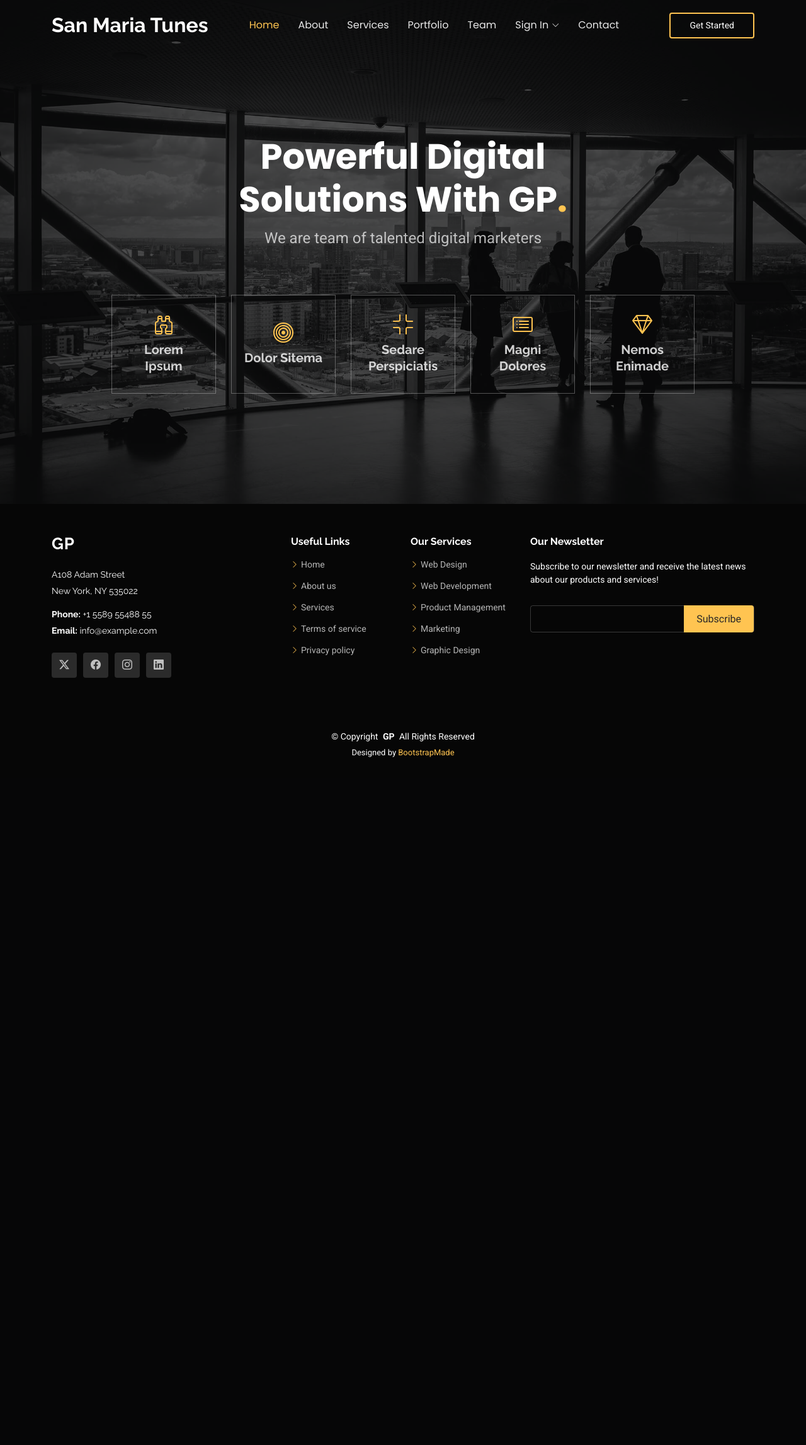
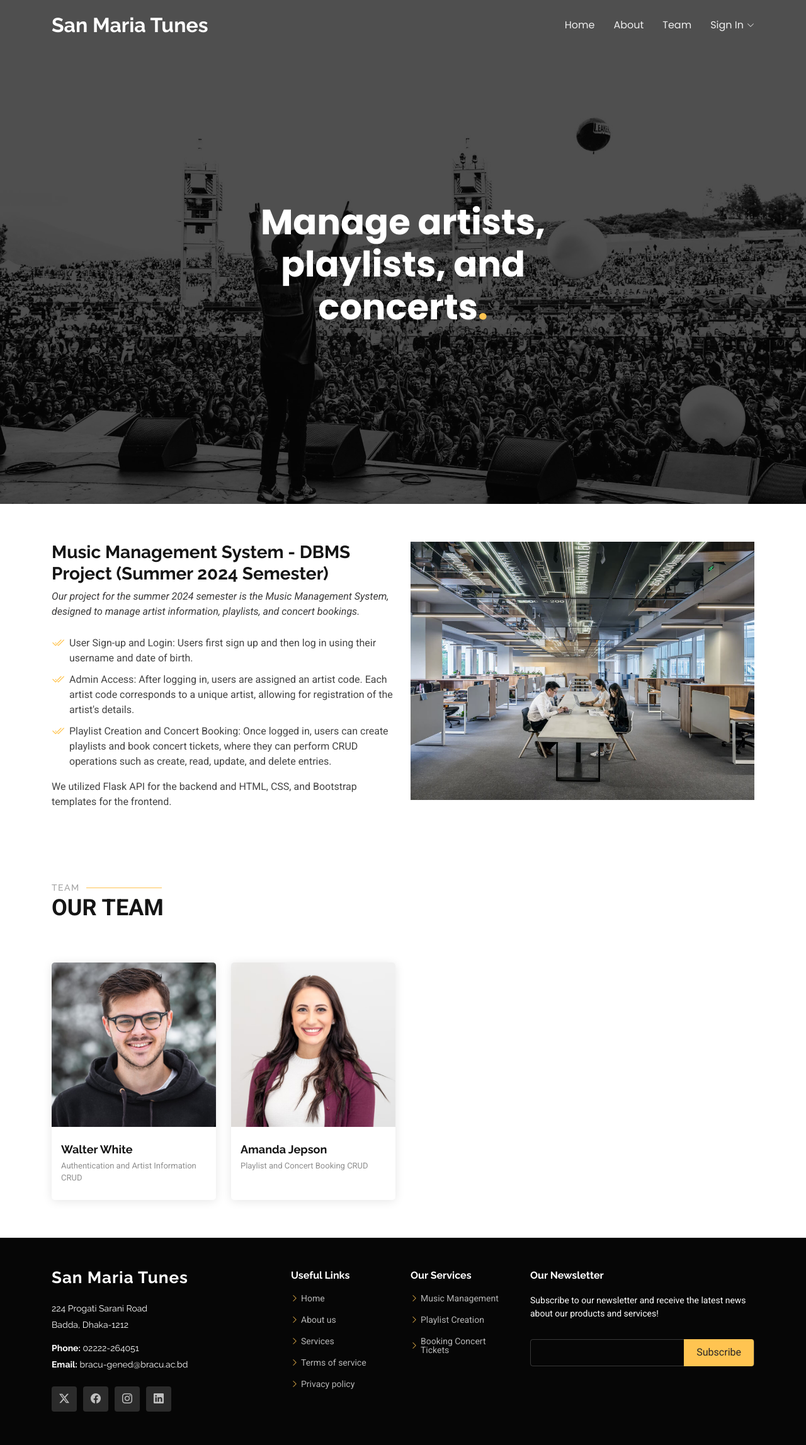
Before and after one commit to idkcode68/DBMS370, a Flask app: page / in a window 1280 px wide. Shown: the whole page at 63% size. Before the commit the page ends 1202 px from the top, so only its background shows below. Run offline with Flask 3, Linux system fonts and the light colour scheme; some libraries are stand-ins or nearby versions.

Commit message:
officially the project is finished, if necessary might some changes

```diff
--- a/backend/main.py
+++ b/backend/main.py
@@ -7,6 +7,8 @@
 from sqlalchemy import text
 import json
 from flask.helpers import url_for
+from datetime import datetime
+from flask_login import current_user
 
 # from flask_mail import Mail
 
@@ -76,19 +78,38 @@
     Records = db.Column(db.Integer)
     Label = db.Column(db.String(100))
 
-class Trackallot(db.Model):
-    id=db.Column(db.Integer,primary_key=True)
-    name=db.Column(db.String(20),unique=True)
-    genretype=db.Column(db.String(100))
-    Acode=db.Column(db.String(20))
-    duration=db.Column(db.Integer)
-    albumname=db.Column(db.String(100))
-    albumlabel=db.Column(db.String(100))
-    releasedate = db.Column(db.Date)
+
+
+class Playlist(db.Model):
+    id = db.Column(db.Integer, primary_key=True)
+    title = db.Column(db.String(200), nullable=False)
+    artist = db.Column(db.String(100), nullable=False)
+    album = db.Column(db.String(100), nullable=True)
+    date_added = db.Column(db.DateTime, default=datetime.utcnow)
+
+
+    def __repr__(self):
+        return '<Playlist %r>' % self.id
 
 
 
 
+class Concert(db.Model):
+    id = db.Column(db.Integer, primary_key=True)
+    name = db.Column(db.String(100))
+    artist = db.Column(db.String(100))
+    date_added = db.Column(db.DateTime, default=datetime.utcnow)
+    location = db.Column(db.String(100))
+
+    def __repr__(self):
+        return '<Concert %r>' % self.id
+
+
+
+
+
+
+# (db.Model) er kaaj ki?
 
 
 @app.route("/")
@@ -188,32 +209,30 @@
 # Rename the function to avoid name collision with the model
 @app.route('/addArtistUser', methods=['POST', 'GET'])
 def artistuser():
-
-    if 'user' in session and session['user']=="admin":
-
+    if 'user' in session and session['user'] == "admin":
         if request.method == "POST":
             Acode = request.form.get('Acode')
             email = request.form.get('email')
             password = request.form.get('password')
-            # encpassword = generate_password_hash(password)
-            Acode=Acode.upper()
-            # Use the model to query the database
+            Acode = Acode.upper()
+
             emailUser = Artistuser.query.filter_by(email=email).first()
             if emailUser:
                 flash("Email is already taken", "warning")
+                return render_template("addArtistUser.html")
 
-            query=Artistuser(Acode=Acode,email=email,password=password)
+            query = Artistuser(Acode=Acode, email=email, password=password)
             db.session.add(query)
             db.session.commit()
 
-
-            flash("Data Inserted Successfully", "warning")
-            return render_template("addArtistUser.html")
-
+            flash("Data Inserted Successfully", "success")
+            return redirect('/addArtistUser')
 
     else:
         flash("Login and try Again", "warning")
-        return render_template("addArtistUser.html")
+        return redirect('/login')
+    return render_template("addArtistUser.html")
+
 
 
 
@@ -223,6 +242,11 @@
 # testing whether db is connected or not
 # pore eita try korsi, its actually not connected at all
 # testing wheather db is connected or not
+
+with app.app_context():
+    db.create_all()
+
+
 @app.route("/test")
 def test():
     try:
@@ -265,7 +289,7 @@
         aduser = Artistdata.query.filter_by(Acode=Acode).first()
         if aduser:
             flash("Data is already Present you can update it", "primary")
-            return render_template("artistdata.html", postsdata=postsdata)  # Ensure postsdata is passed
+            return render_template("artistdata.html", postsdata=postsdata)
         if auser:
             query = Artistdata(Acode=Acode, Aname=Aname, Genre=Genre, Records=Records, Label=Label)
             db.session.add(query)
@@ -276,15 +300,20 @@
             flash("Artist Code does not exist", "warning")
             return redirect('/addartistinfo')
 
-    return render_template("artistdata.html", postsdata=postsdata)  # Ensure postsdata is passed
+    return render_template("artistdata.html", postsdata=postsdata)
+  # Ensure postsdata is passed
 
 
 
 
-@app.route("/aedit/<string:id>", methods=['POST','GET'])
+@app.route("/aedit/<string:id>", methods=['POST', 'GET'])
 @login_required
 def aedit(id):
-    posts = Artistdata.query.filter_by(id=id).first()
+    post = Artistdata.query.filter_by(id=id).first()
+    if not post:
+        flash("Record not found", "danger")
+        return redirect('/addartistinfo')
+
     if request.method == "POST":
         Acode = request.form.get('Acode')
         Aname = request.form.get('Aname')
@@ -292,30 +321,158 @@
         Records = request.form.get('Records')
         Label = request.form.get('Label')
         Acode = Acode.upper()
-        post = Artistdata.query.filter_by(id=id).first()
+
         post.Acode = Acode
         post.Aname = Aname
         post.Genre = Genre
         post.Records = Records
         post.Label = Label
         db.session.commit()
-        flash("Slot Updated", "danger")
-        # Redirect instead of rendering to avoid the issue
+        flash("Slot Updated", "success")
         return redirect('/addartistinfo')
 
-    return render_template("aedit.html", posts=posts)
+    return render_template("aedit.html", posts=post)
 
 
-@app.route("/adelete/<string:id>",methods=['POST','GET'])
+
+@app.route("/adelete/<string:id>", methods=['POST', 'GET'])
 @login_required
 def adelete(id):
-    post=Artistdata.query.filter_by(id=id).first()
+    post = Artistdata.query.filter_by(id=id).first()
+    if not post:
+        flash("Record not found", "danger")
+        return redirect('/addartistinfo')
+
     db.session.delete(post)
     db.session.commit()
-    flash("Date Deleted","danger")
+    flash("Data Deleted", "success")
     return redirect('/addartistinfo')
 
 
 
+# playlist_CRUD
 
-app.run(debug=True)
+
+@app.route('/makeplaylist', methods=['POST', 'GET'])
+@login_required
+def makeplaylist():
+    if request.method == 'POST':
+        playlist_title = request.form['title']
+        playlist_artist = request.form['artist']
+        playlist_album = request.form['album']
+        new_playlist = Playlist(title=playlist_title, artist=playlist_artist, album=playlist_album)
+
+        try:
+            db.session.add(new_playlist)
+            db.session.commit()
+            return redirect('/makeplaylist')  # Update the redirect path
+        except:
+            return 'There was an issue adding your track to the playlist'
+
+    else:
+        playlists = Playlist.query.order_by(Playlist.date_added).all()
+        return render_template('pindex.html', playlists=playlists)
+
+
+
+@app.route('/pupdate/<int:id>', methods=['GET', 'POST'])
+@login_required
+def update(id):
+    playlist = Playlist.query.get_or_404(id)
+
+    if request.method == 'POST':
+        playlist.title = request.form['title']
+        playlist.artist = request.form['artist']
+        playlist.album = request.form['album']
+
+        try:
+            db.session.commit()
+            return redirect('/makeplaylist')
+        except:
+            return 'There was an issue updating your track in the playlist'
+
+    else:
+        return render_template('pupdate.html', playlist=playlist)
+
+
+
+
+
+@app.route('/pdelete/<int:id>')
+@login_required
+def delete(id):
+    playlist_to_delete = Playlist.query.get_or_404(id)
+
+    try:
+        db.session.delete(playlist_to_delete)
+        db.session.commit()
+        return redirect('/makeplaylist')
+    except:
+        return 'There was a problem deleting that track from the playlist'
+
+
+
+
+
+# take help from the playlist
+
+
+# Book concert route
+@app.route('/bookconcert', methods=['POST', 'GET'])
+@login_required
+def bookconcert():
+    if request.method == 'POST':
+        concert_name = request.form['name']
+        concert_artist = request.form['artist']
+        concert_location = request.form['location']
+        new_concert_booking = Concert(name=concert_name, artist=concert_artist, location=concert_location)
+
+        try:
+            db.session.add(new_concert_booking)
+            db.session.commit()
+            return redirect('/bookconcert')  # Update the redirect path
+        except:
+            return 'There was an issue booking your concert slot'
+    else:
+        concerts = Concert.query.order_by(Concert.date_added).all()
+        return render_template('cindex.html', concerts=concerts)
+
+
+# Update concert route
+@app.route('/cupdate/<int:id>', methods=['GET', 'POST'])
+@login_required
+def cupdate(id):
+    concert = Concert.query.get_or_404(id)
+
+    if request.method == 'POST':
+        concert.name = request.form['name']
+        concert.artist = request.form['artist']
+        concert.location = request.form['location']
+
+        try:
+            db.session.commit()
+            return redirect('/bookconcert')
+        except:
+            return 'There was an issue updating your concert booking'
+    else:
+        return render_template('cupdate.html', concert=concert)
+
+# Delete concert route
+@app.route('/cdelete/<int:id>')
+@login_required
+def cdelete(id):
+    concert_to_delete = Concert.query.get_or_404(id)
+
+    try:
+        db.session.delete(concert_to_delete)
+        db.session.commit()
+        return redirect('/bookconcert')
+    except:
+        return 'There was a problem deleting the booking slot for the concert'
+
+
+
+
+
+if local_server:
+    app.run(debug=True)
--- a/backend/templates/base.html
+++ b/backend/templates/base.html
@@ -73,8 +73,6 @@
               <a href="/" class="active">Home<br /></a>
             </li>
             <li><a href="#about">About</a></li>
-            <li><a href="#services">Services</a></li>
-            <li><a href="#portfolio">Portfolio</a></li>
             <li><a href="#team">Team</a></li>
 
 {% if current_user.is_authenticated and current_user.Acode %}
@@ -87,9 +85,11 @@
 {% elif current_user.is_authenticated and current_user.name %}
             <li class="dropdown"><a href="/signup"><span>Welcome {{current_user.email}}</span><i class="bi bi-chevron-down toggle-dropdown"></i></a>
              <ul>
-               <li><a href="/trackallotment">Tracks Allotment</a></li>
+               <li><a href="/makeplaylist">Create Playlist</a></li>
+               <li><a href="/addartistinfo">Add Artist Data</a></li>
                <li><a href="/logout">Logout</a></li>
              </ul>
+             <li><a href="/bookconcert">Book Your Concert Tickets</a></li>
             </li>
 
 {% else %}
@@ -102,19 +102,21 @@
             </li>
             {% endif %}
 
-            <li><a href="#contact">Contact</a></li>
+
           </ul>
           <i class="mobile-nav-toggle d-xl-none bi bi-list"></i>
         </nav>
 
-        <a class="btn-getstarted" href="index.html#about">Get Started</a>
+
       </div>
     </header>
 
     <main class="main">
       <!-- Hero Section -->
       <section id="hero" class="hero section dark-background">
-        <img src="static/assets/img/hero-bg.jpg" alt="" data-aos="fade-in" />
+        <img src="static/assets/img/hip.jpg" alt="" data-aos="fade-in" />
+
+
 
         <div class="container">
           <div
@@ -123,67 +125,12 @@
             data-aos-delay="100"
           >
             <div class="col-xl-6 col-lg-8">
-              <h2>Powerful Digital Solutions With GP<span>.</span></h2>
-              <p>We are team of talented digital marketers</p>
+              <h2>Manage artists, playlists, and concerts<span>.</span></h2>
+
             </div>
           </div>
 
-          <div
-            class="row gy-4 mt-5 justify-content-center"
-            data-aos="fade-up"
-            data-aos-delay="200"
-          >
-            <div
-              class="col-xl-2 col-md-4"
-              data-aos="fade-up"
-              data-aos-delay="300"
-            >
-              <div class="icon-box">
-                <i class="bi bi-binoculars"></i>
-                <h3><a href="">Lorem Ipsum</a></h3>
-              </div>
-            </div>
-            <div
-              class="col-xl-2 col-md-4"
-              data-aos="fade-up"
-              data-aos-delay="400"
-            >
-              <div class="icon-box">
-                <i class="bi bi-bullseye"></i>
-                <h3><a href="">Dolor Sitema</a></h3>
-              </div>
-            </div>
-            <div
-              class="col-xl-2 col-md-4"
-              data-aos="fade-up"
-              data-aos-delay="500"
-            >
-              <div class="icon-box">
-                <i class="bi bi-fullscreen-exit"></i>
-                <h3><a href="">Sedare Perspiciatis</a></h3>
-              </div>
-            </div>
-            <div
-              class="col-xl-2 col-md-4"
-              data-aos="fade-up"
-              data-aos-delay="600"
-            >
-              <div class="icon-box">
-                <i class="bi bi-card-list"></i>
-                <h3><a href="">Magni Dolores</a></h3>
-              </div>
-            </div>
-            <div
-              class="col-xl-2 col-md-4"
-              data-aos="fade-up"
-              data-aos-delay="700"
-            >
-              <div class="icon-box">
-                <i class="bi bi-gem"></i>
-                <h3><a href="">Nemos Enimade</a></h3>
-              </div>
-            </div>
-          </div>
+
         </div>
       </section>
       <!-- /Hero Section -->
@@ -191,24 +138,111 @@
       {% block body %} {% endblock body %}
     </main>
 
+
+
+
+     <!-- About Section -->
+     <section id="about" class="about section">
+
+      <div class="container" data-aos="fade-up" data-aos-delay="100">
+
+        <div class="row gy-4">
+          <div class="col-lg-6 order-1 order-lg-2">
+            <img src="static/assets/img/about.jpg" class="img-fluid" alt="">
+          </div>
+          <div class="col-lg-6 order-2 order-lg-1 content">
+            <h3>Music Management System - DBMS Project (Summer 2024 Semester)</h3>
+            <p class="fst-italic">
+              Our project for the summer 2024 semester is the Music Management System, designed to manage artist information, playlists, and concert bookings.
+            </p>
+            <ul>
+              <li><i class="bi bi-check2-all"></i> <span>User Sign-up and Login: Users first sign up and then log in using their username and date of birth.</span></li>
+              <li><i class="bi bi-check2-all"></i> <span>Admin Access: After logging in, users are assigned an artist code. Each artist code corresponds to a unique artist, allowing for registration of the artist's details.</span></li>
+              <li><i class="bi bi-check2-all"></i> <span>Playlist Creation and Concert Booking: Once logged in, users can create playlists and book concert tickets, where they can perform CRUD operations such as create, read, update, and delete entries.</span></li>
+            </ul>
+            <p>
+              We utilized Flask API for the backend and HTML, CSS, and Bootstrap templates for the frontend.
+            </p>
+          </div>
+        </div>
+
+      </div>
+
+    </section><!-- /About Section -->
+
+
+    <!-- Team Section -->
+    <section id="team" class="team section">
+
+      <!-- Section Title -->
+      <div class="container section-title" data-aos="fade-up">
+        <h2>Team</h2>
+        <p>our Team</p>
+      </div><!-- End Section Title -->
+
+      <div class="container">
+
+        <div class="row gy-4">
+
+          <div class="col-lg-3 col-md-6 d-flex align-items-stretch" data-aos="fade-up" data-aos-delay="100">
+            <div class="team-member">
+              <div class="member-img">
+                <img src="static/assets/img/team/team-1.jpg" class="img-fluid" alt="">
+
+              </div>
+              <div class="member-info">
+                <h4>Walter White</h4>
+                <span>Authentication and Artist Information CRUD</span>
+              </div>
+            </div>
+          </div><!-- End Team Member -->
+
+
+
+
+
+          <div class="col-lg-3 col-md-6 d-flex align-items-stretch" data-aos="fade-up" data-aos-delay="400">
+            <div class="team-member">
+              <div class="member-img">
+                <img src="static/assets/img/team/team-4.jpg" class="img-fluid" alt="">
+              </div>
+              <div class="member-info">
+                <h4>Amanda Jepson</h4>
+                <span>Playlist and Concert Booking CRUD</span>
+              </div>
+            </div>
+          </div><!-- End Team Member -->
+
+        </div>
+
+      </div>
+
+    </section><!-- /Team Section -->
+
+
+
+
+
+
+
     <footer id="footer" class="footer dark-background">
       <div class="footer-top">
         <div class="container">
           <div class="row gy-4">
             <div class="col-lg-4 col-md-6 footer-about">
               <a href="index.html" class="logo d-flex align-items-center">
-                <span class="sitename">GP</span>
+                <span class="sitename">San Maria Tunes</span>
               </a>
               <div class="footer-contact pt-3">
-                <p>A108 Adam Street</p>
-                <p>New York, NY 535022</p>
+                <p>224 Progati Sarani Road</p>
+                <p>Badda, Dhaka-1212</p>
                 <p class="mt-3">
-                  <strong>Phone:</strong> <span>+1 5589 55488 55</span>
+                  <strong>Phone:</strong> <span>02222-264051</span>
                 </p>
-                <p><strong>Email:</strong> <span>info@example.com</span></p>
+                <p><strong>Email:</strong> <span>bracu-gened@bracu.ac.bd</span></p>
               </div>
               <div class="social-links d-flex mt-4">
-                <a href=""><i class="bi bi-twitter-x"></i></a>
+                <a href="https://www.youtube.com/watch?v=xvFZjo5PgG0"><i class="bi bi-twitter-x"></i></a>
                 <a href=""><i class="bi bi-facebook"></i></a>
                 <a href=""><i class="bi bi-instagram"></i></a>
                 <a href=""><i class="bi bi-linkedin"></i></a>
@@ -243,22 +277,15 @@
               <ul>
                 <li>
                   <i class="bi bi-chevron-right"></i>
-                  <a href="#"> Web Design</a>
+                  <a href="#"> Music Management</a>
                 </li>
                 <li>
                   <i class="bi bi-chevron-right"></i>
-                  <a href="#"> Web Development</a>
+                  <a href="#"> Playlist Creation</a>
                 </li>
                 <li>
                   <i class="bi bi-chevron-right"></i>
-                  <a href="#"> Product Management</a>
-                </li>
-                <li>
-                  <i class="bi bi-chevron-right"></i> <a href="#"> Marketing</a>
-                </li>
-                <li>
-                  <i class="bi bi-chevron-right"></i>
-                  <a href="#"> Graphic Design</a>
+                  <a href="#"> Booking Concert Tickets</a>
                 </li>
               </ul>
             </div>
@@ -291,21 +318,7 @@
         </div>
       </div>
 
-      <div class="copyright">
-        <div class="container text-center">
-          <p>
-            © <span>Copyright</span> <strong class="px-1 sitename">GP</strong>
-            <span>All Rights Reserved</span>
-          </p>
-          <div class="credits">
-            <!-- All the links in the footer should remain intact. -->
-            <!-- You can delete the links only if you've purchased the pro version. -->
-            <!-- Licensing information: https://bootstrapmade.com/license/ -->
-            <!-- Purchase the pro version with working PHP/AJAX contact form: [buy-url] -->
-            Designed by <a href="https://bootstrapmade.com/">BootstrapMade</a>
-          </div>
-        </div>
-      </div>
+
     </footer>
 
     <!-- Scroll Top -->
--- a/backend/templates/message.html
+++ b/backend/templates/message.html
@@ -1,42 +1,36 @@
 {% with messages=get_flashed_messages(with_categories=true) %}
 {% if messages %}
-{% for category,message in messages %}
-
-<!--eikahne box ta choto kora lagbe , display box ta beshi boro hoye jacche, like ektu chepta kore jaate flat display taa ashe -->
+{% for category, message in messages %}
 
 <!--begin::Alert-->
-<div class="alert alert-{{category}} bg-light-danger d-flex flex-center flex-column py-10 px-10 px-lg-20 mb-10">
+<div class="alert alert-{{category}} bg-light-danger d-flex flex-center flex-column py-4 px-6 mb-4" style="border-radius: 8px;">
     <!--begin::Close-->
-    <button type="button" class="position-absolute top-0 end-0 m-2 btn btn-icon btn-icon-danger" data-bs-dismiss="alert">
-        <i class="ki-duotone ki-cross fs-1"><span class="path1"></span><span class="path2"></span></i>
+    <button type="button" class="position-absolute top-0 end-0 m-2 btn btn-icon btn-icon-danger" data-bs-dismiss="alert" style="padding: 5px;">
+        <i class="ki-duotone ki-cross fs-3"></i>
     </button>
     <!--end::Close-->
 
     <!--begin::Icon-->
-    <i class="ki-duotone ki-information-5 fs-5tx text-danger mb-5"><span class="path1"></span><span class="path2"></span><span class="path3"></span></i>
+    <i class="ki-duotone ki-information-5 fs-2 text-danger mb-2"></i>
     <!--end::Icon-->
 
     <!--begin::Wrapper-->
     <div class="text-center">
         <!--begin::Title-->
-        <h1 class="fw-bold mb-5" style="color: red;">{{message}}</h1>
+        <h4 class="fw-bold mb-3" style="color: red; font-size: 18px;">{{ message }}</h4>
         <!--end::Title-->
 
         <!--begin::Separator-->
-        <div class="separator separator-dashed border-danger opacity-25 mb-5"></div>
+        <div class="separator separator-dashed border-danger opacity-25 mb-3"></div>
         <!--end::Separator-->
 
         <!--begin::Content-->
-        <div class="mb-9 text-gray-900">
-            The alert component can be used to highlight certain parts of your page for <strong>higher content visibility</strong>.<br/>
-            Please read our <a href="#" class="fw-bold me-1">Terms and Conditions</a> for more info.
-        </div>
         <!--end::Content-->
 
         <!--begin::Buttons-->
         <div class="d-flex flex-center flex-wrap">
-            <a href="/" class="btn btn-outline btn-outline-danger btn-active-danger m-2">Cancel</a>
-            <a href="/login" class="btn btn-danger m-2">Ok, I got it</a>
+            <a href="/" class="btn btn-outline btn-outline-danger btn-active-danger m-2" style="padding: 6px 12px;">Cancel</a>
+            <a href="/login" class="btn btn-danger m-2" style="padding: 6px 12px;">Ok, I got it</a>
         </div>
         <!--end::Buttons-->
     </div>
@@ -44,9 +38,6 @@
 </div>
 <!--end::Alert-->
 
-
-
-
 {% endfor %}
 {% endif %}
 {% endwith %}
```
Also changed, not shown: backend/templates/baselogin.html (+5 -9 lines), backend/templates/cindex.html (added, +76 -0 lines), backend/templates/cupdate.html (added, +33 -0 lines), backend/templates/navbar.html (+1 -6 lines), backend/templates/pindex.html (added, +55 -0 lines), backend/templates/pupdate.html (added, +38 -0 lines), backend/static/assets/img/cold.jpg (added), backend/static/assets/img/grg.jpg (added), backend/static/assets/img/hip.jpg (added), backend/static/assets/img/theweeknd.jpg (added), backend/static/assets/img/weekndd.jpg (added).
